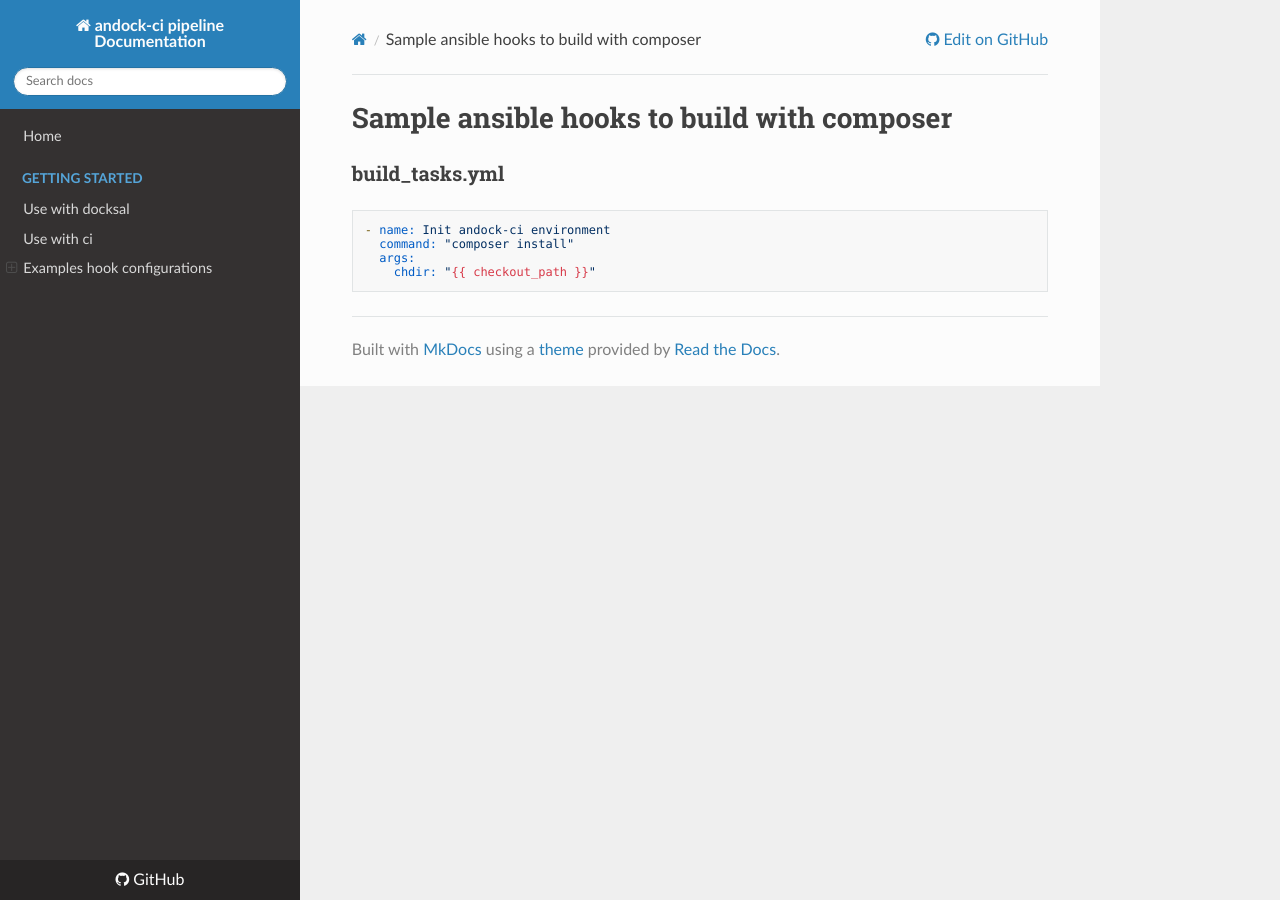
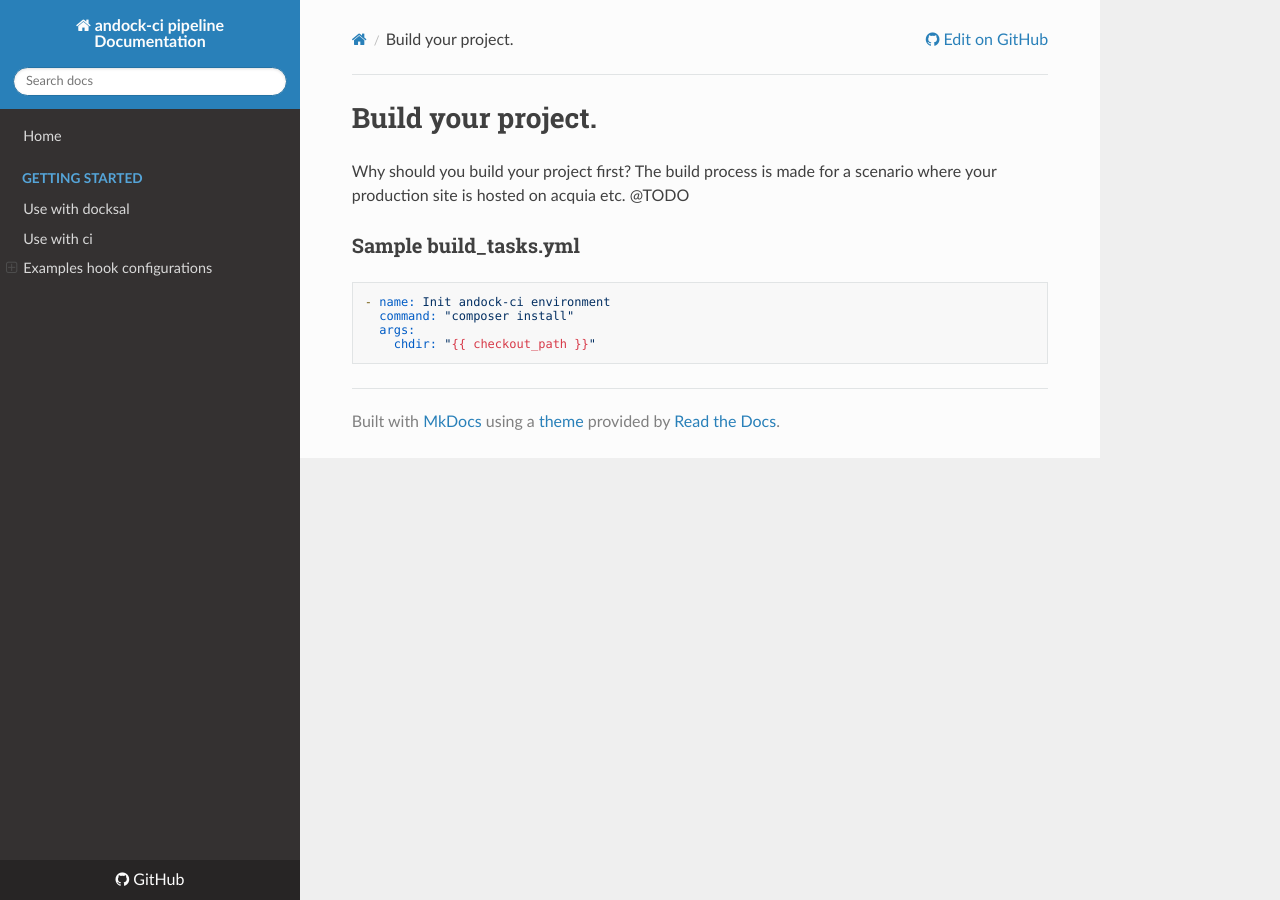
Before and after one commit to andock-ci/andock-ci-pipeline, an MkDocs documentation site: the page built from docs/getting-started/build.md, in a window 1280 px wide. Built offline with MkDocs 1.6.1, drawn with Linux system fonts in a browser that asks for light colours; nearby versions of some CDN libraries; old or Windows-style settings are respelled for this version of MkDocs.

Commit message:
Update documentation.

````diff
--- a/docs/getting-started/build.md
+++ b/docs/getting-started/build.md
@@ -1,6 +1,9 @@
-# Sample ansible hooks to build with composer
+# Build your project.
+Why should you build your project first?
+The build process is made for a scenario where your production site is hosted on acquia etc.
+@TODO
 
-### build_tasks.yml
+### Sample build_tasks.yml
 ```
 - name: Init andock-ci environment
   command: "composer install"
````
Also changed, not shown: docs/getting-started/ci.md (+1 -3 lines), docs/getting-started/docksal.md (+1 -1 lines).
